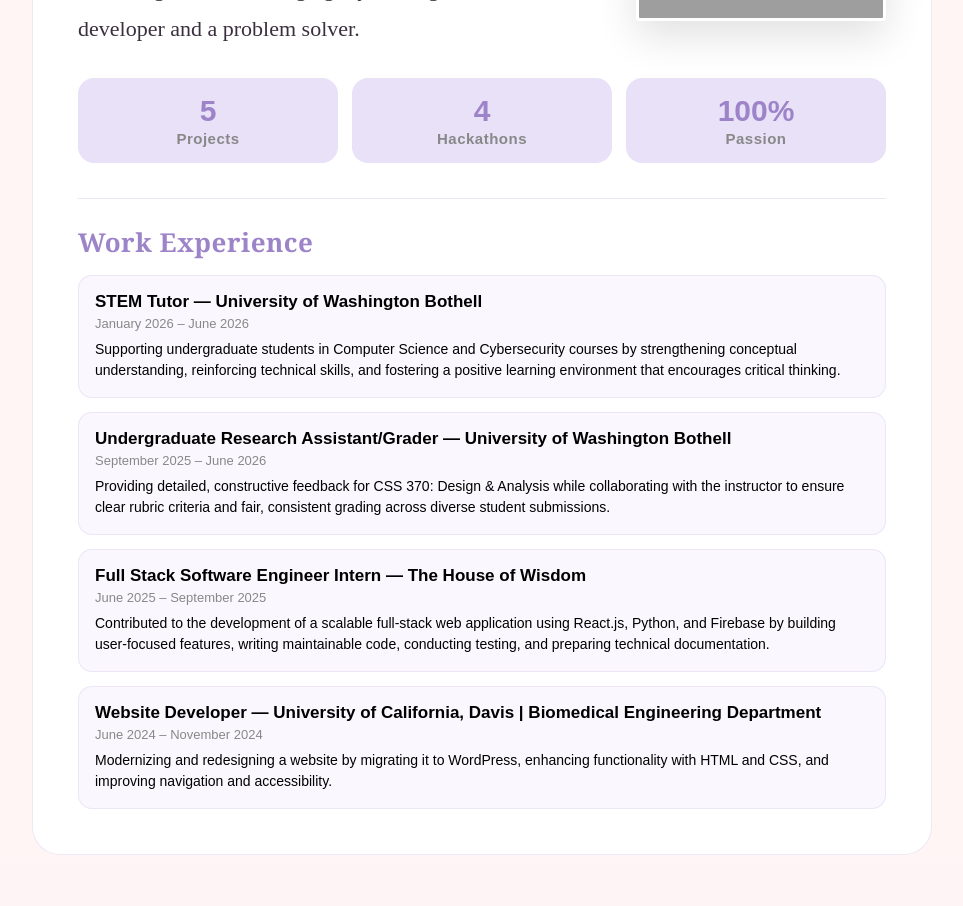
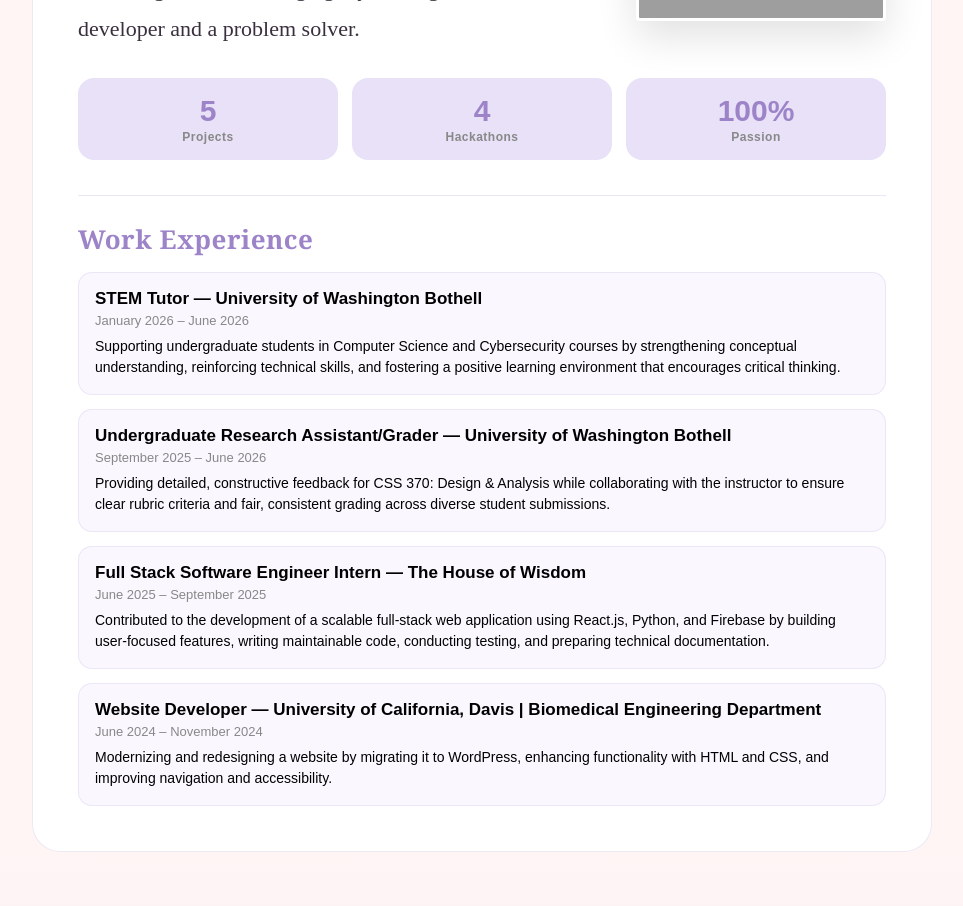
Before and after one commit to angespr/portfolio, a React (Vite) app: page / in a window 1280 px wide. Shown: the part 1340-2246 px from the top of the page, without its empty margins (158-1121 px from the left). Built offline with nearby package versions, Linux system fonts and the light colour scheme; grey boxes are pictures that could not be loaded; a web font is replaced by a local one.

Commit message:
size adjust

```diff
--- a/src/components/About.jsx
+++ b/src/components/About.jsx
@@ -206,7 +206,7 @@ function About() {
                   <AnimatedCount target={target} suffix={suffix} />
                   <p
                     style={{
-                      fontSize: 'clamp(8px, 4vw, 15px)',
+                      fontSize: 'clamp(8px, 4vw, 12px)',
                       color: 'var(--muted)',
                       marginTop: '2px',
                       fontWeight: 700,
```
